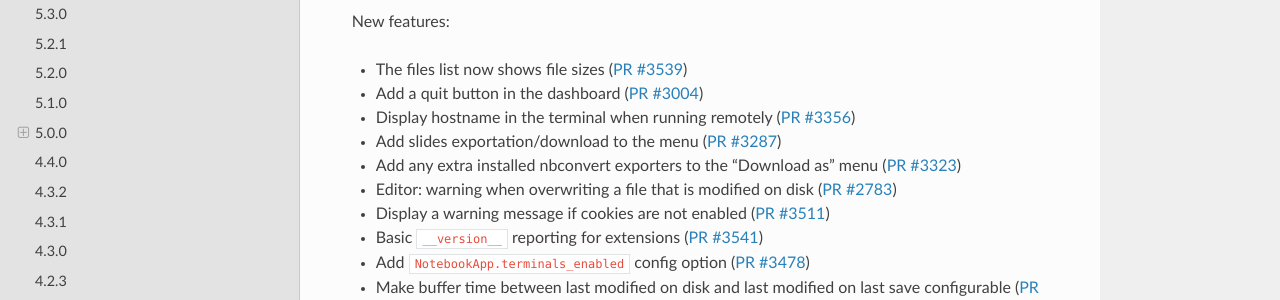
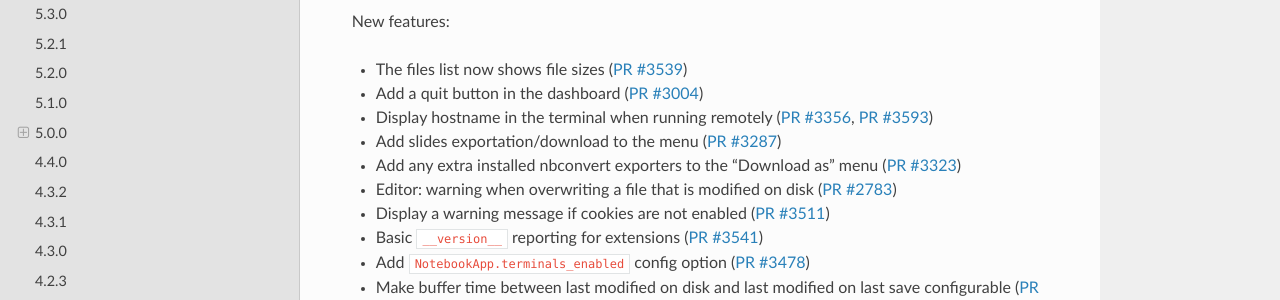
Before and after one commit to jupyter/nbclassic, a Sphinx documentation site: the page built from docs/source/changelog.rst, in a window 1280 px wide and 900 px high, scrolled down 381 px. Shown: the part 150-450 px from the top of the window. Built offline with Sphinx 7.4.7 and the Read the Docs theme 2.0.0, drawn with Linux system fonts in a browser that asks for light colours; pages that are not in the unit, such as notebooks, are missing from menus; the version number could not be read and is left out.

Commit message:
Add PR to changelog

```diff
--- a/docs/source/changelog.rst
+++ b/docs/source/changelog.rst
@@ -30,7 +30,7 @@ New features:
 
 - The files list now shows file sizes (:ghpull:`3539`)
 - Add a quit button in the dashboard (:ghpull:`3004`)
-- Display hostname in the terminal when running remotely (:ghpull:`3356`)
+- Display hostname in the terminal when running remotely (:ghpull:`3356`, :ghpull:`3593`)
 - Add slides exportation/download to the menu (:ghpull:`3287`)
 - Add any extra installed nbconvert exporters to the "Download as" menu (:ghpull:`3323`)
 - Editor: warning when overwriting a file that is modified on disk (:ghpull:`2783`)
```
